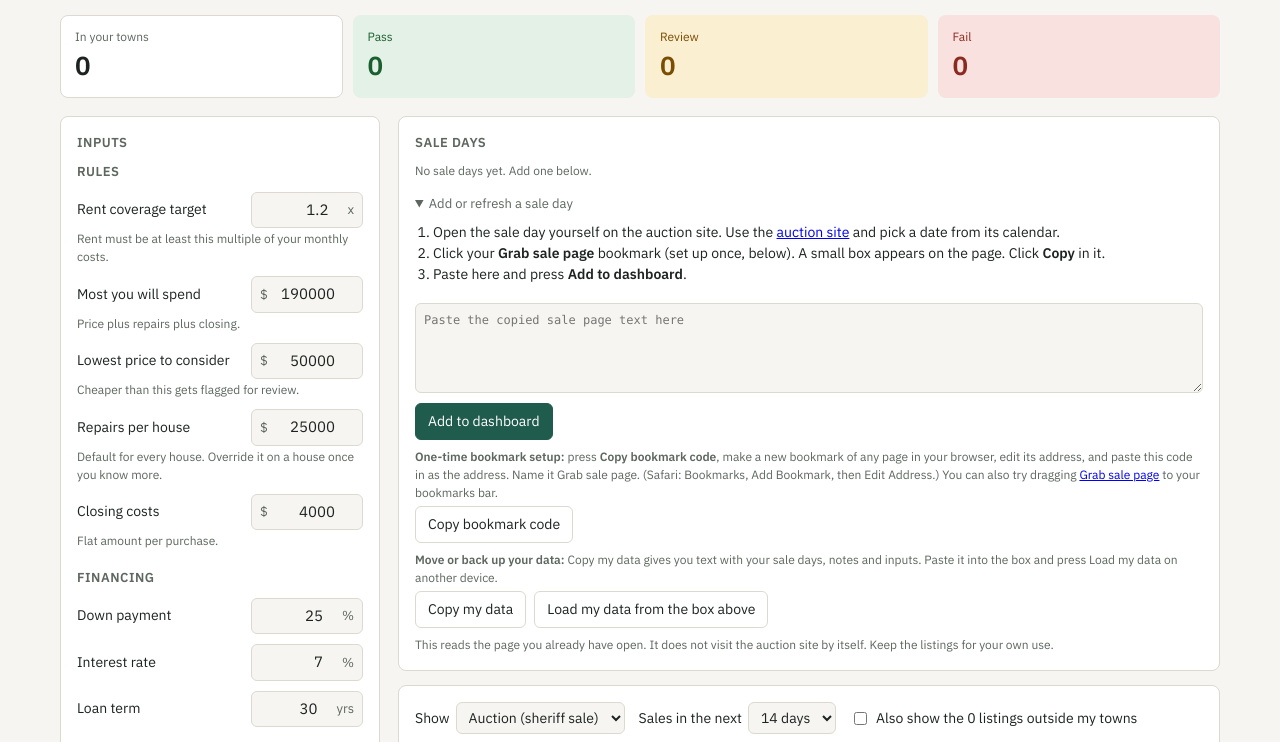
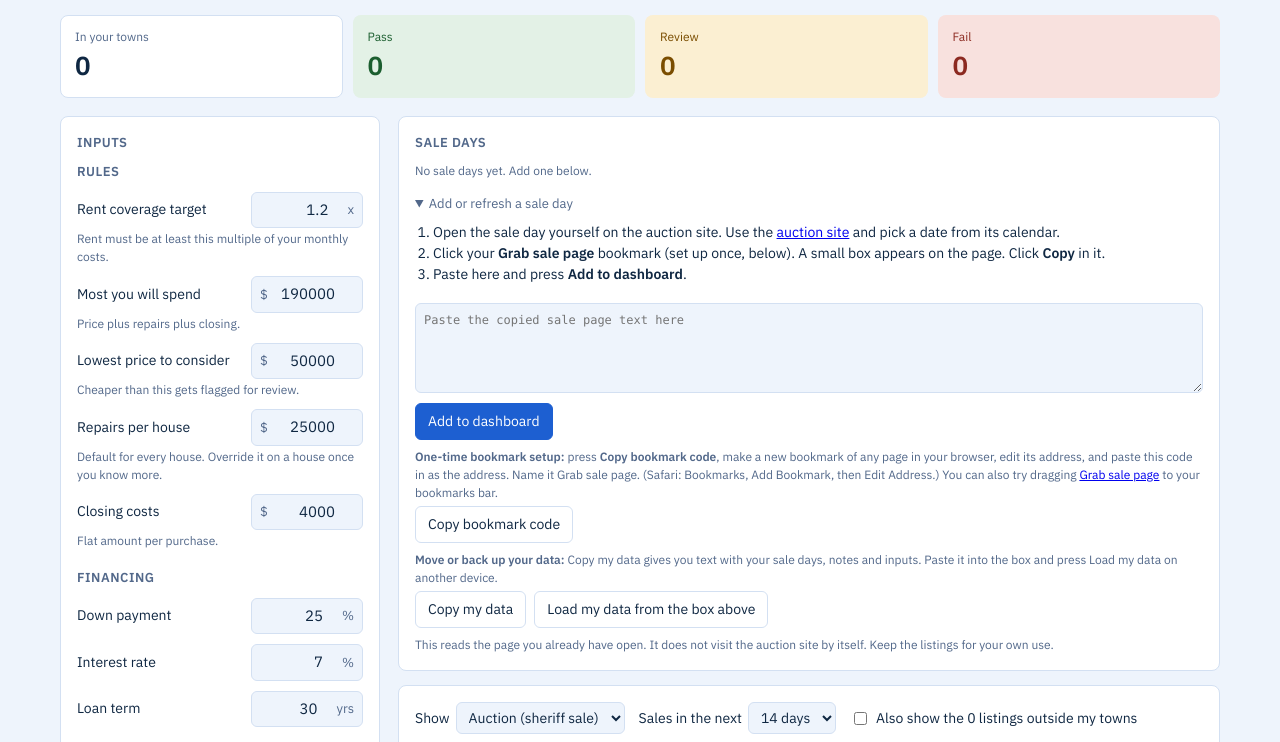
Before and after one commit to Huntercooper78/deal-dashboard, a plain HTML site: page index.html in a window 1280 px wide. Shown: the part 91-833 px from the top of the page. Drawn offline with nearby package versions, Linux system fonts and the light colour scheme.

Commit message:
Add files via upload

```diff
--- a/index.html
+++ b/index.html
@@ -10,22 +10,22 @@
 <style>
 :root {
   /* layout: inputs rail on the left, sale-date groups of property cards on the right; stacks under 900px */
-  --bg: #f6f5f1; --panel: #ffffff; --ink: #1d2320; --muted: #5d665f; --line: #dcd9d0;
-  --accent: #1f5c4d; --accent-ink: #ffffff; --changed: #b4690e;
+  --bg: #eef4fc; --panel: #ffffff; --ink: #0f2742; --muted: #52688a; --line: #d3e0f2;
+  --accent: #1d5fd1; --accent-ink: #ffffff; --changed: #b4690e;
   --pass-bg: #e3f1e6; --pass-ink: #1b5e2f; --rev-bg: #fbefd2; --rev-ink: #7a4d00; --fail-bg: #f8e1de; --fail-ink: #8c2a21;
   --font: "IBM Plex Sans", system-ui, -apple-system, "Segoe UI", sans-serif;
 }
 @media (prefers-color-scheme: dark) {
   :root:not([data-theme="light"]) {
-    --bg: #141816; --panel: #1c211f; --ink: #e8ece9; --muted: #9aa59d; --line: #2e3531;
-    --accent: #5fc2a6; --accent-ink: #0f1a16; --changed: #e0a24a;
+    --bg: #0c1a2e; --panel: #12243d; --ink: #eaf1fb; --muted: #9db3d1; --line: #25405f;
+    --accent: #6aa8ff; --accent-ink: #08162a; --changed: #e0a24a;
     --pass-bg: #1d3a28; --pass-ink: #9fdcb0; --rev-bg: #3d3216; --rev-ink: #f0cd7c; --fail-bg: #43211e; --fail-ink: #f0a79f;
     color-scheme: dark;
   }
 }
 :root[data-theme="dark"] {
-  --bg: #141816; --panel: #1c211f; --ink: #e8ece9; --muted: #9aa59d; --line: #2e3531;
-  --accent: #5fc2a6; --accent-ink: #0f1a16; --changed: #e0a24a;
+  --bg: #0c1a2e; --panel: #12243d; --ink: #eaf1fb; --muted: #9db3d1; --line: #25405f;
+  --accent: #6aa8ff; --accent-ink: #08162a; --changed: #e0a24a;
   --pass-bg: #1d3a28; --pass-ink: #9fdcb0; --rev-bg: #3d3216; --rev-ink: #f0cd7c; --fail-bg: #43211e; --fail-ink: #f0a79f;
   color-scheme: dark;
 }
@@ -651,7 +651,7 @@ function grabber() {
     }
     const t = pages.join('\n');
     const d = document.createElement('div');
-    d.style.cssText = 'position:fixed;z-index:99999;top:10px;right:10px;width:420px;background:#fff;color:#000;border:2px solid #1f5c4d;padding:12px;font:14px sans-serif;box-shadow:0 4px 20px #0005';
+    d.style.cssText = 'position:fixed;z-index:99999;top:10px;right:10px;width:420px;background:#fff;color:#000;border:2px solid #1d5fd1;padding:12px;font:14px sans-serif;box-shadow:0 4px 20px #0005';
     d.textContent = 'Sale page captured (' + pages.length + ' pages). Click Copy, then paste it into Deal Screen.';
     const ta = document.createElement('textarea');
     ta.style.cssText = 'display:block;width:100%;height:80px;margin:8px 0';
```
